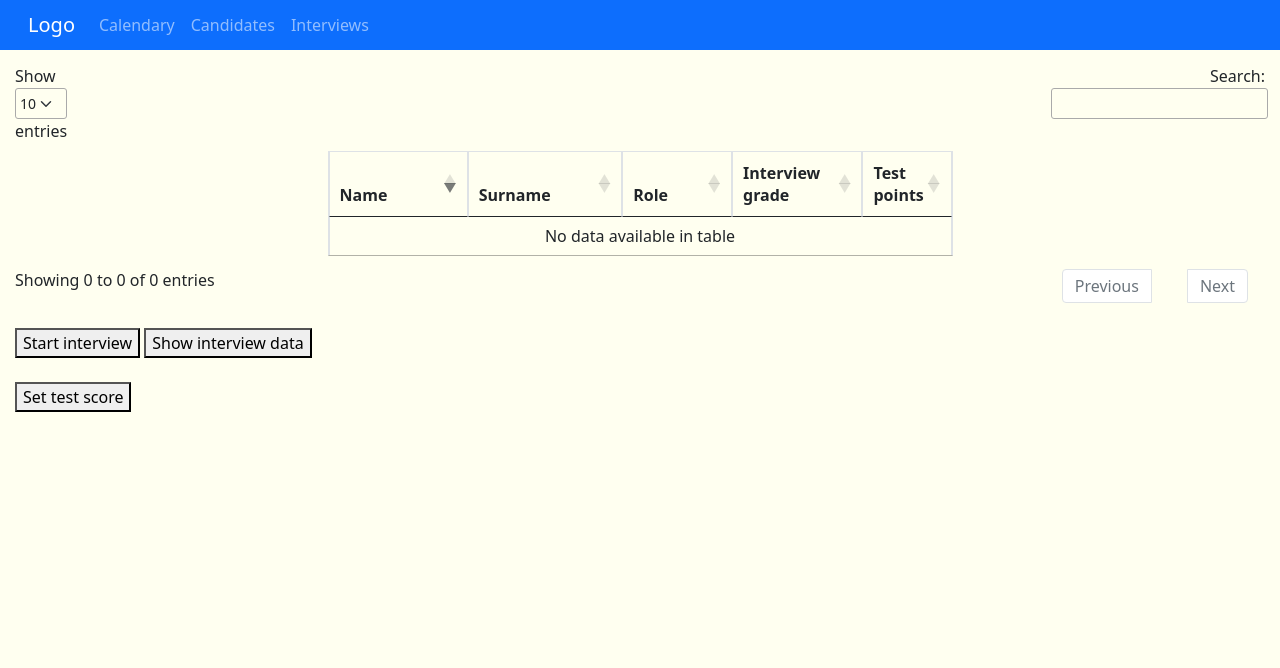
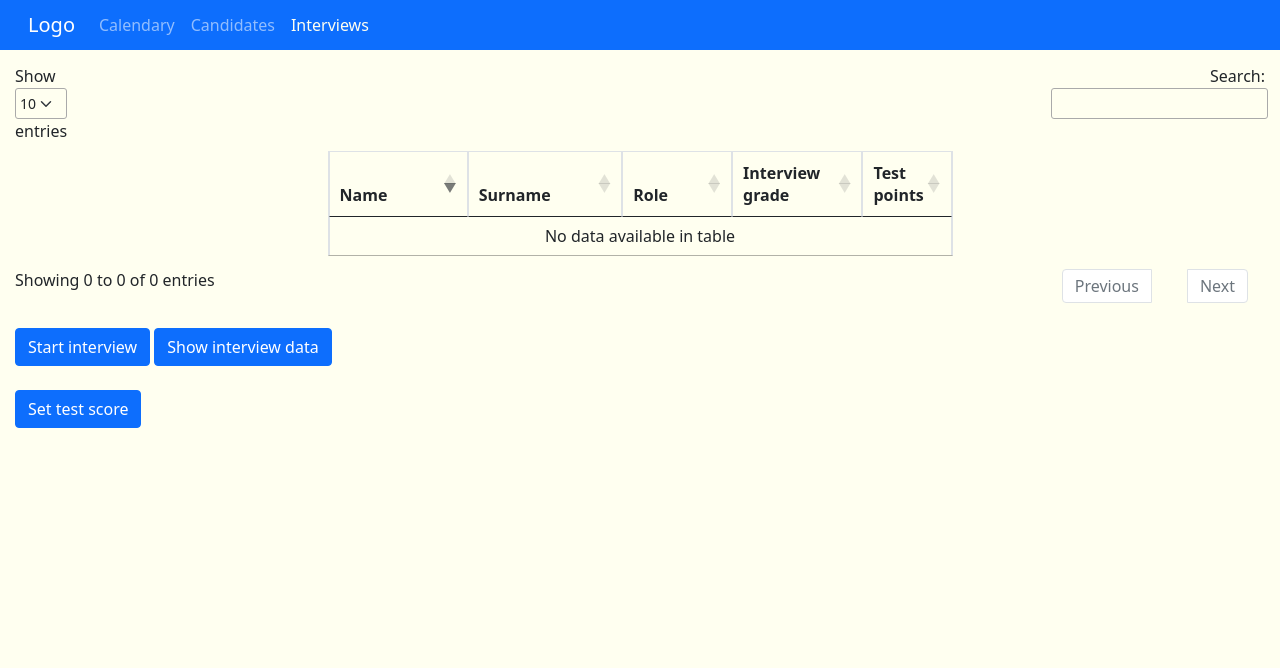
Before and after one commit to rafal1999/TAB, a Django app: page /interviews/ in a window 1280 px wide. Shown: the top 668 px of the page. Run offline with Django 3.2, Linux system fonts and the light colour scheme; the visitor is signed in with stand-in values (Sample User, id 1); data that the repository does not hold is empty; some libraries are stand-ins or nearby versions.

Commit message:
kosmetyka wyglądu

```diff
--- a/Site/templates/addcandidate.html
+++ b/Site/templates/addcandidate.html
@@ -24,7 +24,7 @@
                             <a href="/candidates" class="nav-link" style="color: ivory;">Candidates</a>
                         </li>
                         <li class="nav-item" >
-                          <a class="nav-link disabled" style="font-style: italic" >Add candidate</a>
+                          <a class="nav-link disabled" style="font-style: italic; color:ivory" >Add candidate</a>
                         </li>
                         <li class="nav-item">
                             <a href="/interviews" class="nav-link">Interviews</a>
--- a/Site/templates/base.html
+++ b/Site/templates/base.html
@@ -2,7 +2,7 @@
 
 <html>
 <head>
-    <title>{% block title %}{% endblock title %}</title>
+    <title>{% block title %}Candidates recruitment system{% endblock title %}</title>
     <!-- App favicon -->
     <link rel="shortcut icon" href="{% static 'img/favicons/favicon-32x32.png' %}"/>
 
--- a/Site/templates/editcandidate.html
+++ b/Site/templates/editcandidate.html
@@ -24,7 +24,7 @@
                             <a href="/candidates" class="nav-link" style="color: ivory;">Candidates</a>
                         </li>
                         <li class="nav-item" >
-                          <a class="nav-link disabled" style="font-style: italic" >Edit candidate</a>
+                          <a class="nav-link disabled" style="font-style: italic; color: ivory;" >Edit candidate</a>
                         </li>
                         <li class="nav-item">
                             <a href="/interviews" class="nav-link">Interviews</a>
--- a/Site/templates/interview_summary.html
+++ b/Site/templates/interview_summary.html
@@ -29,7 +29,7 @@
                             <a href="/interviews" class="nav-link" style="color: ivory;">Interviews</a>
                         </li>
                         <li class="nav-item" >
-                            <a class="nav-link" style="font-style: italic; " >Summary</a>
+                            <a class="nav-link" style="font-style: italic; color: ivory;" >Summary</a>
                           </li>
                     </ul>
                 </div>
--- a/Site/templates/interviews.html
+++ b/Site/templates/interviews.html
@@ -23,7 +23,7 @@
                             <a href="/candidates" class="nav-link">Candidates</a>
                         </li>
                         <li class="nav-item">
-                            <a href="/interviews" class="nav-link">Interviews</a>
+                            <a href="/interviews" class="nav-link" style="color: ivory;">Interviews</a>
                         </li>
                     </ul>
                 </div>
@@ -73,10 +73,10 @@
 
 <p hidden id="curr"></p>
 
-<button id="bInterview" onclick="Interview()">Start interview</button>
-<button id="bShowInterview" onclick="ShowInterview()">Show interview data</button>
+<button class="btn btn-primary" id="bInterview" onclick="Interview()">Start interview</button>
+<button class="btn btn-primary" id="bShowInterview" onclick="ShowInterview()">Show interview data</button>
 <br></br>
-<button id="bAddMark" onclick="AddMark()">Set test score</button>
+<button class="btn btn-primary" id="bAddMark" onclick="AddMark()">Set test score</button>
 
 {% endblock content %}
 
```
Also changed, not shown: Site/templates/addprocess.html (+6 -3 lines), Site/templates/candidates.html (+5 -5 lines).
